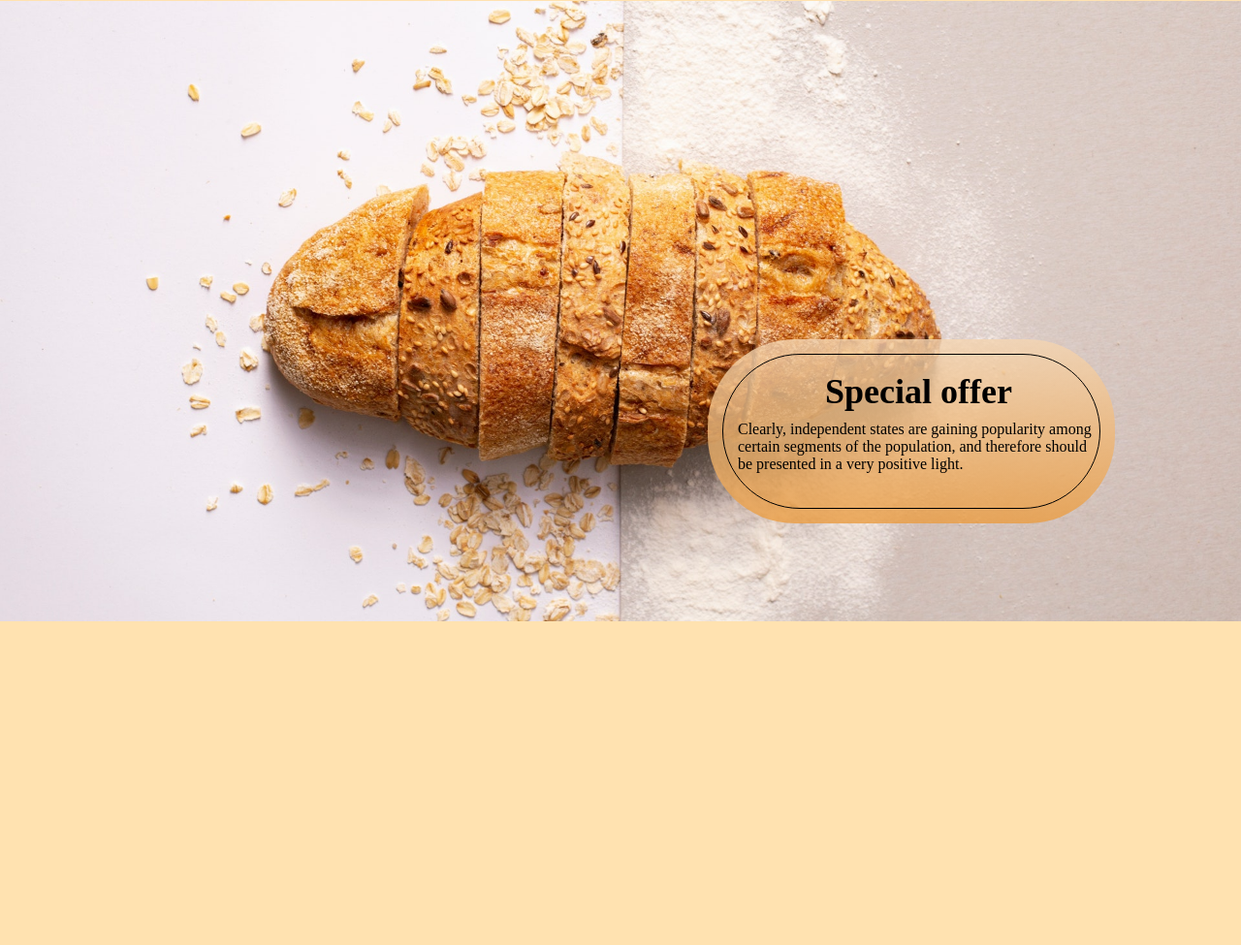
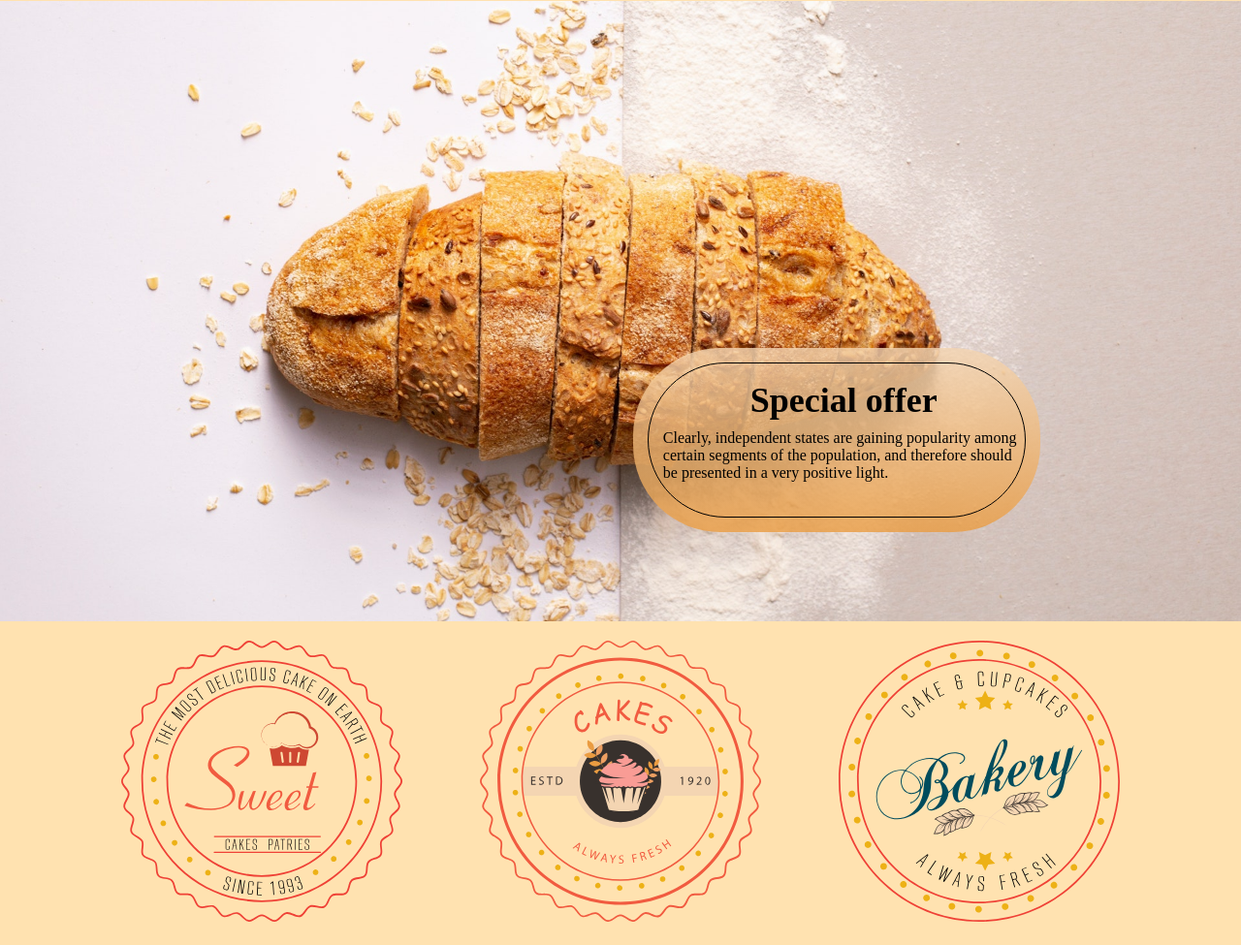
Before and after one commit to romkalan/Bakery, a plain HTML site: page src/index.html in a window 1280 px wide. Shown: the part 174-1149 px from the top of the page at 97% size. Before the commit the page ends 835 px from the top, so only its background shows below. Drawn offline with Linux system fonts and the light colour scheme.

Commit message:
add second section with icons for site

```diff
--- a/src/css/style.css
+++ b/src/css/style.css
@@ -44,8 +44,10 @@ a {
 
 .sectionBackground {
     height: 640px;
-    background: url(../img/01-Картинка-фона.jpg) center/cover no-repeat;
+    background: url(../img/01-Картинка-фона.jpg)
+    center/cover no-repeat;
     position: relative;
+    margin-bottom: 20px;
 }
 
 .sectionBackgroundBlock {
@@ -57,8 +59,8 @@ a {
             rgba(234, 156, 65, 0.8) 100%
     );
     position: absolute;
-    top: 349px;
-    left: 730px;
+    top: 56%;
+    left: 51%;
     padding-top: 15px;
     border-radius: 90px;
 }
@@ -83,3 +85,15 @@ a {
     font-size: 16px;
     margin: 0;
 }
+
+.sectionDescriptionBox {
+    text-align: center;
+}
+
+.sectionDescriptionBox img {
+    margin-right: 76px;
+}
+
+.sectionDescriptionBox img:last-child {
+    margin-right: 0;
+}
--- a/src/index.html
+++ b/src/index.html
@@ -34,7 +34,13 @@
                 </div>
             </div>
         </section>
-        <section></section>
+        <section class="sectionDescription">
+            <div class="sectionDescriptionBox">
+                <img src="icons/01-Иконка.svg" alt="">
+                <img src="icons/02-Иконка.svg" alt="">
+                <img src="icons/03-Иконка.svg" alt="">
+            </div>
+        </section>
         <section></section>
     </main>
     <footer><nav></nav></footer>
```
